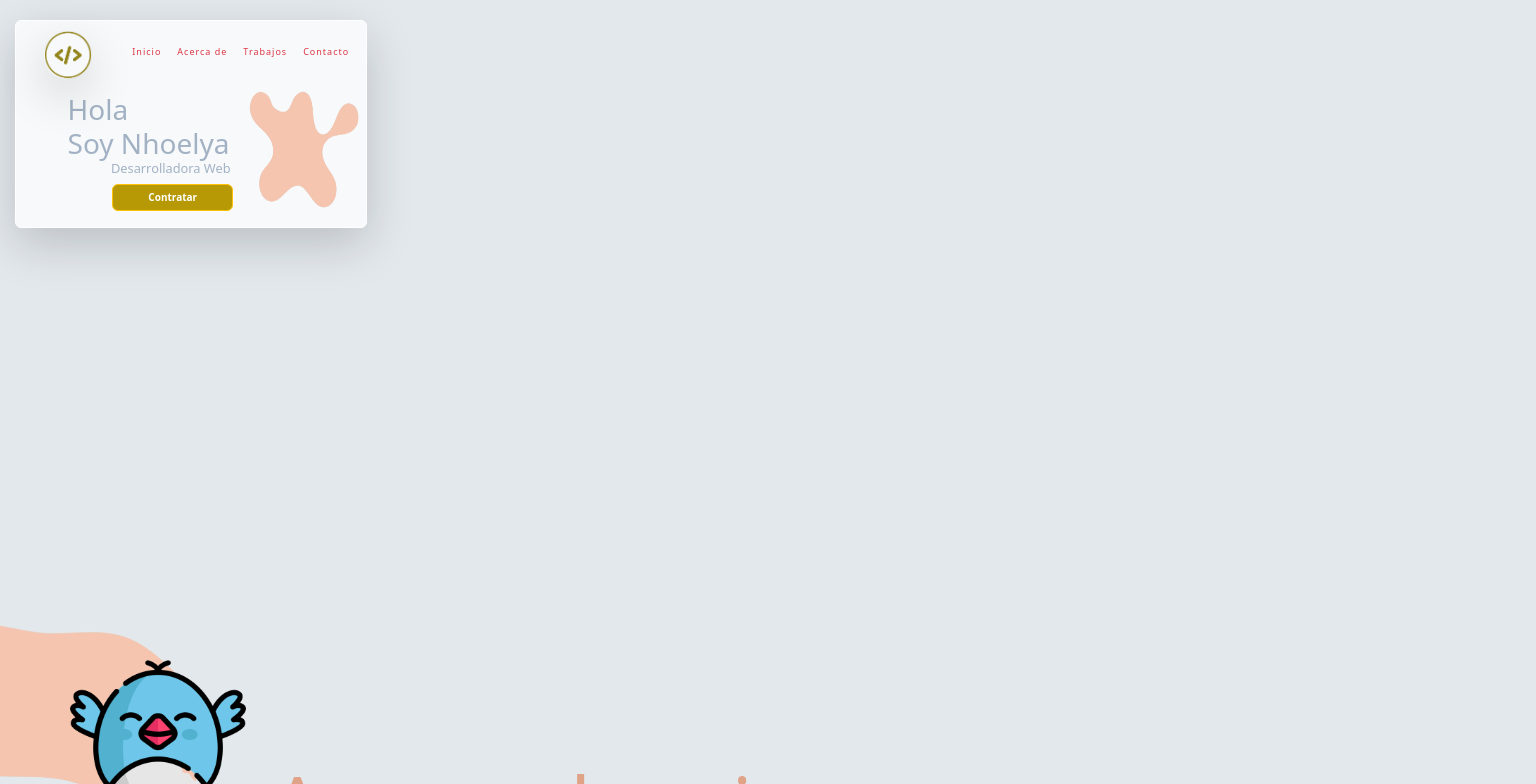
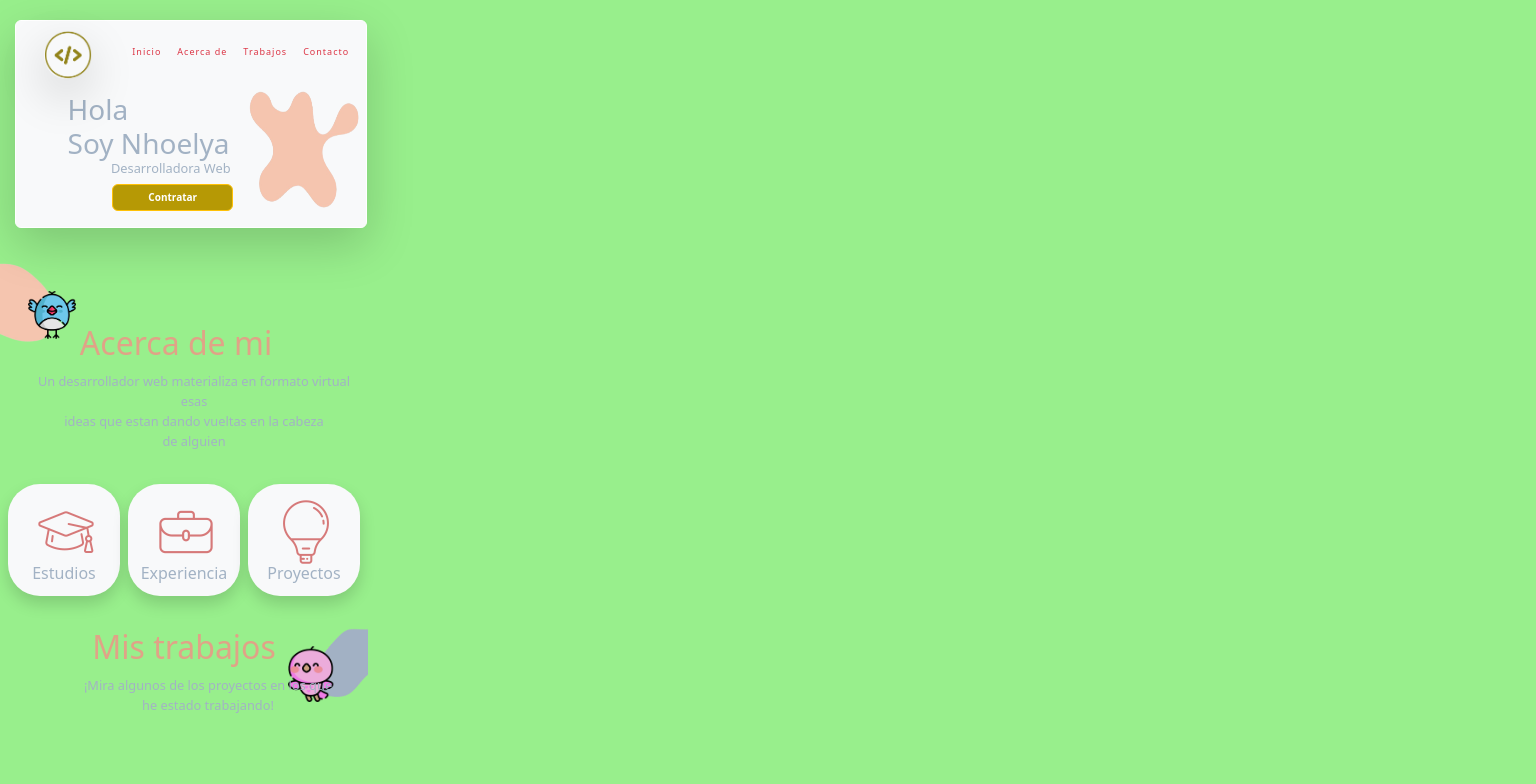
Before and after one commit to noeliafalkiewicz/TPFinal-ReactVite, a React (Vite) app: page / in a window 1024 px wide. Shown: the top 784 px of the page, 1536 px wide, since content can reach past the window. Built offline with nearby package versions, Linux system fonts and the light colour scheme.

Commit message:
termine responsive cuadrados y dibujos

```diff
--- a/src/componentes/About.css
+++ b/src/componentes/About.css
@@ -1,82 +1,150 @@
-.ManchaRosa {
-    display: none;
+
+.Encabezado{
+  width: 100%;
 }
-  @media (min-width: 575.98px) {
-    .ManchaRosa {
-      display: inline;
-      width: 10rem;
+@media (min-width:769px) and (max-width:1279px){
+  .Encabezado{
+    width: 20rem;
+    height: 30rem;
+    margin-top: 10rem;
+    margin-left: 1rem;
+  }
+}
+@media (min-width:481px) and (max-width:768px){
+  .Encabezado{
+    width: 20rem;
+    height: 20rem;
+    margin-top: 10rem;
+    margin-left: 1rem;
+  }
+}
+@media (min-width:320px) and (max-width:480px){
+  .Encabezado{
+    width: 20rem;
+    height: 20rem;
+    margin-top: 10rem;
+    margin-left: 1rem;
   }
 }
 
-  .ManchaRosa {
+/*------------------------------------------------------*/
+
+.Dibujos{
+   margin-left: 0;
+}
+@media (min-width:769px) and (max-width:1279px){
+  .Dibujos{
     width: 10rem;
+    height: 10rem;
   }
-  @media (min-width: 991.98px) {
+}
+@media (min-width:481px) and (max-width:768px){
+  .Dibujos{
+    width: 10rem;
+    height: 10rem;
+  }
+}
+@media (min-width:320px) and (max-width:480px){
+  .Dibujos{
+    width: 10rem;
+    height: 10rem;
+  }
+}
+/*-------------------------------------------------*/
+
+.PajaroAzul {
+  width: 11rem;
+  margin-left: -150px;
+  margin-top: 35rem;
+}
+@media (min-width:769px) and (max-width:1279px){
+  .PajaroAzul{
+    margin-top: 2rem;
+    margin-left: -2rem;
+    width: 3rem;
+  }
+}
+@media (min-width:481px) and (max-width:768px){
+  .PajaroAzul{
+    margin-top: 2rem;
+    margin-left: -2rem;
+    width: 3rem;
+  }
+}
+@media (min-width:320px) and (max-width:480px){
+  .PajaroAzul{
+    margin-top: 2rem;
+    margin-left: -2rem;
+    width: 3rem;
+  }
+}
+
+/*------------------------------------------------*/
 .ManchaRosa {
   width: 20rem;
   margin-left: -100px;
+  margin-top: 30rem;
+}
+@media (min-width:769px) and (max-width:1279px){
+  .ManchaRosa{
+    margin-top: 0;
+    width: 9rem;
   }
 }
-/*----------------------------------------*/
-  .PajaroAzul {
-    width: 3rem;
-
+@media (min-width:481px) and (max-width:768px){
+  .ManchaRosa{
+    margin-top: 0;
+    width: 9rem;
   }
-  @media (min-width: 575.98px) {
-    .PajaroAzul {
-      width: 6rem;
-      margin-left: -8rem;
+}
+@media (min-width:320px) and (max-width:480px){
+  .ManchaRosa{
+    margin-top: 0;
+    width: 9rem;
   }
 }
 
-  .PajaroAzul {
-    width: 6rem;
-    margin-left: -8rem;
-  }
-  @media (min-width: 991.98px) {
-    .PajaroAzul {
-      width: 11rem;
-      margin-left: -150px;
-      margin-top: -40px;
-    }
-}
-
-/*-------------------------------------------------*/
 
 
-.Titulo {
-    font-size: 3rem;
-    color: #e0a387;
-    text-align: center;
+/*----------------------------------------*/
 
+
+
+.About{
+    width: 100rem;
+    height: 10rem;
+    margin-top: -5rem;
+    margin-bottom: 7rem;
+    justify-content: center;
 }
-  @media (min-width: 575.98px) {
-    .Titulo {
-        font-size: 4rem;
-        color: #e0a387;
-
-    }
-  }
-
-  .Titulo {
-      font-size: 4rem;
-      color: #e0a387;
-
-  }
-  @media (min-width: 991.98px) {
-    .Titulo {
-      font-size: 5rem;
-      color: #e0a387;
-      display: flex;
+@media (min-width:769px) and (max-width:1279px){
+  .About{
+    width: 25rem;
+    height: 10rem;
+    margin-top: -5rem;
+    margin-bottom: 7rem;
     justify-content: center;
   }
 }
-
-/*----------------------------------------*/
-
-.Titulo{
+@media (min-width:481px) and (max-width:768px){
+  .About{
+    width: 25rem;
+    height: 10rem;
     margin-top: -5rem;
+    margin-bottom: 7rem;
+    justify-content: center;
   }
+}
+@media (min-width:320px) and (max-width:480px){
+  .About{
+    width: 25rem;
+    height: 10rem;
+    margin-top: -5rem;
+    margin-bottom: 7rem;
+    justify-content: center;
+  }
+}
+/*-------------------------------------------------*/
 
 p{
    font-size: 2.3rem;
@@ -87,15 +155,52 @@ p{
     line-height: 40px;
     margin-bottom: 5rem;
 }
-
-.PajaroAzul {
-  width: 11rem;
-  margin-left: -150px;
-  margin-top: 35rem;
+@media (min-width:769px) and (max-width:1279px){
+  p{
+    font-size: 0.8rem;
+    margin-left:1rem ;
+    line-height: 20px;
+  }
+}
+@media (min-width:481px) and (max-width:768px){
+  p{
+    font-size: 0.8rem;
+    margin-left:1rem ;
+    line-height: 20px;
+  }
+}
+@media (min-width:320px) and (max-width:480px){
+  p{
+    font-size: 0.8rem;
+    margin-left:1rem ;
+    line-height: 20px;
+  }
 }
 
-.ManchaRosa {
-  width: 20rem;
-  margin-left: -100px;
-  margin-top: 30rem;
+
+/*----------------------------------------*/
+.Titulo {
+    font-size: 6rem;
+    color: #e0a387;
+    text-align: center;
+
 }
+
+@media (min-width:769px) and (max-width:1279px){
+  .Titulo{
+    font-size:2rem ;
+    margin-left: -5rem;
+  }
+}
+@media (min-width:481px) and (max-width:768px){
+  .Titulo{
+    font-size:2rem ;
+    margin-left: -5rem;
+  }
+}
+@media (min-width:320px) and (max-width:480px){
+  .Titulo{
+    font-size:2rem ;
+    margin-left: -5rem;
+  }
+}
--- a/src/componentes/About.jsx
+++ b/src/componentes/About.jsx
@@ -16,7 +16,9 @@ function About () {
           <div className='About'>
               <h4 className='Titulo'>Acerca de mi</h4>
               <p>
-                  Un desarrollador web materializa en formato virtual  esas <br/> ideas  que  estan dando vueltas en la  cabeza<br/> de alguien
+                  Un desarrollador web materializa en formato virtual  esas
+                  <br/> ideas  que  estan dando vueltas en la  cabeza
+                  <br/> de alguien
               </p>
 
           </div>
--- a/src/componentes/Cuadros.css
+++ b/src/componentes/Cuadros.css
@@ -1,4 +1,3 @@
-
 
 .Contenedores{
       display: flex;
@@ -6,18 +5,87 @@
       margin-top: 2rem;
 
 }
+@media (min-width:769px) and (max-width:1279px){
+    .Contenedores{
+      margin-top: -15rem;
+      justify-content: start;
+    }
+  }
+  @media (min-width:481px) and (max-width:768px){
+    .Contenedores{
+        margin-top: -6rem;
+        justify-content: start;
+    }
+  }
+  @media (min-width:320px) and (max-width:480px){
+    .Contenedores{
+        margin-top: -6rem;
+        justify-content: start;
+    }
+  }
 
 .Contenedor{
     width: 15rem;
     height: 15rem;
+}
+@media (min-width:769px) and (max-width:1279px){
+    .Contenedor{
+      width: 7rem;
+      height: 7rem;
+      margin-left: 0.5rem;
+
+    }
   }
+  @media (min-width:481px) and (max-width:768px){
+    .Contenedor{
+        width: 7rem;
+        height: 7rem;
+        margin-left: 0.5rem;
+
+    }
+  }
+  @media (min-width:320px) and (max-width:480px){
+    .Contenedor{
+        width: 7rem;
+        height: 7rem;
+        margin-left: 0.5rem;
+
+    }
+  }
+
 .Contenedor:hover{
     transform: scale(1.1);
 }
+
 .Figura{
     margin-top: 13%;
     margin-left: 20%;
 }
+@media (min-width:769px) and (max-width:1279px){
+    .Figura{
+      width: 4rem;
+      height: 4rem;
+      margin-top: -0.05rem;
+      margin-left: 10px;
+    }
+  }
+  @media (min-width:481px) and (max-width:768px){
+    .Figura{
+        width: 4rem;
+        height: 4rem;
+        margin-top: -0.05rem;
+        margin-left: 10px;
+    }
+  }
+  @media (min-width:320px) and (max-width:480px){
+    .Figura{
+        width: 4rem;
+        height: 4rem;
+        margin-top: -0.05rem;
+        margin-left: 10px;
+    }
+  }
+
 
 h6{
     font-size: 2rem;
@@ -25,3 +93,22 @@ h6{
     justify-content: center;
     color: #a2b2c4;
 }
+@media (min-width:769px) and (max-width:1279px){
+    h6{
+      font-size:1rem;
+      margin-left: 0rem;
+    }
+  }
+  @media (min-width:481px) and (max-width:768px){
+    h6{
+        font-size:1rem;
+        margin-left: 0rem;
+      }
+   }
+
+  @media (min-width:320px) and (max-width:480px){
+    h6{
+      font-size:1rem ;
+      margin-left:0rem;
+    }
+  }
--- a/src/componentes/Dibujos.css
+++ b/src/componentes/Dibujos.css
@@ -9,11 +9,34 @@
     margin-left: -5rem;
 
 }
-@media (max-widht:992px){
+@media (min-width:769px) and (max-width:1279px){
    .Imagenes{
-     height: 25rem;
-}
+      overflow: hidden;
+      width: 28rem;
+      height: 6rem;
+      margin-left: -5rem;
+      margin-top: -2rem;
    }
+ }
+ @media (min-width:481px) and (max-width:768px){
+   .Imagenes{
+      overflow: hidden;
+      width: 28rem;
+      height: 6rem;
+      margin-left: -5rem;
+      margin-top: -2rem;
+   }
+ }
+ @media (min-width:320px) and (max-width:480px){
+   .Imagenes{
+      overflow: hidden;
+      width: 28rem;
+      height: 6rem;
+      margin-left: -5rem;
+      margin-top: -2rem;
+   }
+ }
+
 
 
 .Pajarorosa{
@@ -22,29 +45,52 @@
    margin-top: -10rem;
 }
 
-@media (min-width:575px) and (max-width:992px){
+@media (min-width:769px) and (max-width:1279px){
    .Pajarorosa{
-      width: 8rem;
-      margin-left: 50rem;
-      margin-top: 10rem;
+      width: 3.5rem;
+      margin-left: 23rem;
+      margin-top: -5rem;
    }
-}
+ }
+ @media (min-width:481px) and (max-width:768px){
+   .Pajarorosa{
+      width: 3.5rem;
+      margin-left: 23rem;
+      margin-top: -5rem;
+   }
+ }
+ @media (min-width:320px) and (max-width:480px){
+   .Pajarorosa{
+      width: 3.5rem;
+      margin-left: 23rem;
+      margin-top: -5rem;
+   }
+ }
 
-@media (min-width:320px) and (max-width:576px){
-   .Pajarorosa{
-      width: 8rem;
-      margin-left: 35rem;
-      margin-top: 10rem;
-   }
-}
 
 .Manchaazul{
    width: 20rem;
    margin-left: 85rem;
    margin-top: 1rem;
 }
-@media (max-width:992px){
+@media (min-width:769px) and (max-width:1279px){
    .Manchaazul{
-      display: none;
+      width: 6rem;
+      margin-left: 24rem;
+      margin-top: 1rem;
    }
-}
+ }
+ @media (min-width:481px) and (max-width:768px){
+   .Manchaazul{
+      width: 6rem;
+      margin-left: 24rem;
+      margin-top: 1rem;
+   }
+ }
+ @media (min-width:320px) and (max-width:480px){
+   .Manchaazul{
+      width: 6rem;
+      margin-left: 24rem;
+      margin-top: 1rem;
+   }
+ }
--- a/src/componentes/Principal.css
+++ b/src/componentes/Principal.css
@@ -174,7 +174,7 @@
 
 /*---------------------------------------------------------*/
 body{
-  background-color: #e3e8ed;
+  background-color: #98ef8c;
 }
 
 
--- a/src/componentes/Work.css
+++ b/src/componentes/Work.css
@@ -1,3 +1,52 @@
+
+.work{
+    width: 100%;
+    margin-top: -5rem;
+}
+@media (min-width:769px) and (max-width:1279px){
+    .work{
+       width: 20rem;
+       margin-left: 4rem;
+  }
+  @media (min-width:481px) and (max-width:768px){
+    .Manchaazul{
+       width: 6rem;
+       margin-left: 24rem;
+       margin-top: 1rem;
+    }
+  }
+  @media (min-width:320px) and (max-width:480px){
+    .Manchaazul{
+       width: 6rem;
+       margin-left: 24rem;
+       margin-top: 1rem;
+    }
+  }
+
+
+  @media (min-width:769px) and (max-width:1279px){
+    .Manchaazul{
+       width: 6rem;
+       margin-left: 24rem;
+       margin-top: 1rem;
+    }
+  }
+  @media (min-width:481px) and (max-width:768px){
+    .Manchaazul{
+       width: 6rem;
+       margin-left: 24rem;
+       margin-top: 1rem;
+    }
+  }
+  @media (min-width:320px) and (max-width:480px){
+    .Manchaazul{
+       width: 6rem;
+       margin-left: 24rem;
+       margin-top: 1rem;
+    }
+  }
+ */
+
 
 .Tp1{
     width: 40rem;
@@ -5,20 +54,107 @@
     margin-bottom: 3rem;
 
 }
+@media (min-width:769px) and (max-width:1279px){
+    .Manchaazul{
+       width: 6rem;
+       margin-left: 24rem;
+       margin-top: 1rem;
+    }
+  }
+  @media (min-width:481px) and (max-width:768px){
+    .Manchaazul{
+       width: 6rem;
+       margin-left: 24rem;
+       margin-top: 1rem;
+    }
+  }
+  @media (min-width:320px) and (max-width:480px){
+    .Manchaazul{
+       width: 6rem;
+       margin-left: 24rem;
+       margin-top: 1rem;
+    }
+  }
+
 
 .Tp2{
     width: 30rem;
     margin-left: -9rem;
     margin-top: 2rem;
 }
+@media (min-width:769px) and (max-width:1279px){
+    .Manchaazul{
+       width: 6rem;
+       margin-left: 24rem;
+       margin-top: 1rem;
+    }
+  }
+  @media (min-width:481px) and (max-width:768px){
+    .Manchaazul{
+       width: 6rem;
+       margin-left: 24rem;
+       margin-top: 1rem;
+    }
+  }
+  @media (min-width:320px) and (max-width:480px){
+    .Manchaazul{
+       width: 6rem;
+       margin-left: 24rem;
+       margin-top: 1rem;
+    }
+  }
+
 
 .Tp3{
     width: 40rem;
     margin-left: 30rem;
+}
+@media (min-width:769px) and (max-width:1279px){
+    .Manchaazul{
+       width: 6rem;
+       margin-left: 24rem;
+       margin-top: 1rem;
+    }
+  }
+  @media (min-width:481px) and (max-width:768px){
+    .Manchaazul{
+       width: 6rem;
+       margin-left: 24rem;
+       margin-top: 1rem;
+    }
+  }
+  @media (min-width:320px) and (max-width:480px){
+    .Manchaazul{
+       width: 6rem;
+       margin-left: 24rem;
+       margin-top: 1rem;
+    }
+  }
 
-}
+
 
 .Cajas{
     display: flex;
     justify-content: space-evenly;
 }
+@media (min-width:769px) and (max-width:1279px){
+    .Manchaazul{
+       width: 6rem;
+       margin-left: 24rem;
+       margin-top: 1rem;
+    }
+  }
+  @media (min-width:481px) and (max-width:768px){
+    .Manchaazul{
+       width: 6rem;
+       margin-left: 24rem;
+       margin-top: 1rem;
+    }
+  }
+  @media (min-width:320px) and (max-width:480px){
+    .Manchaazul{
+       width: 6rem;
+       margin-left: 24rem;
+       margin-top: 1rem;
+    }
+  }
--- a/src/componentes/Work.jsx
+++ b/src/componentes/Work.jsx
@@ -7,7 +7,7 @@ function Work () {
 
     return (
 
-        <div>
+        <div className='work'>
             <h4 className='Titulo' id='trabajos'>Mis trabajos</h4>
             <p>
                 ¡Mira algunos de los proyectos en los que he estado trabajando!
```
Lines whose indentation alone changed are shown as unchanged.
